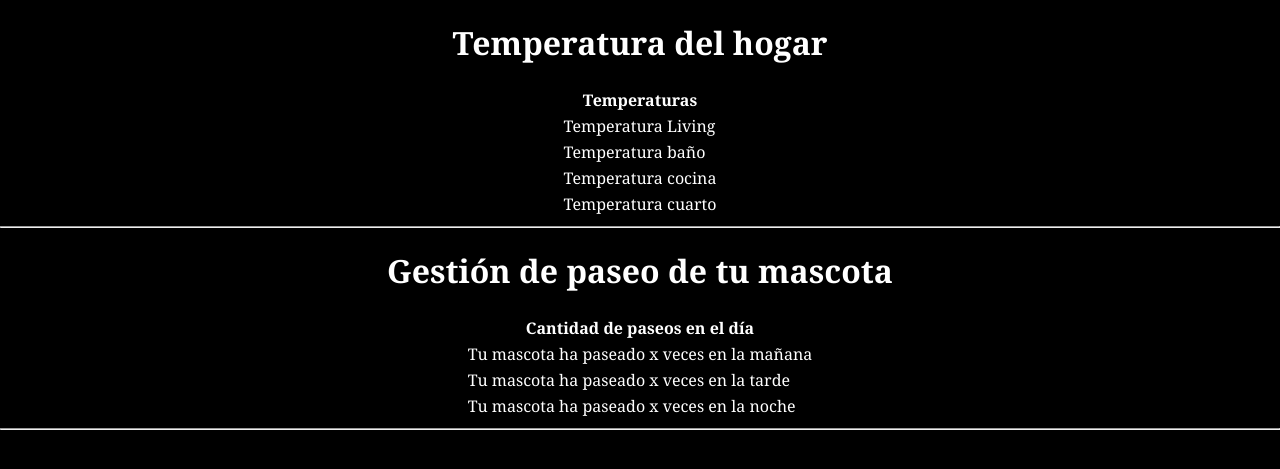
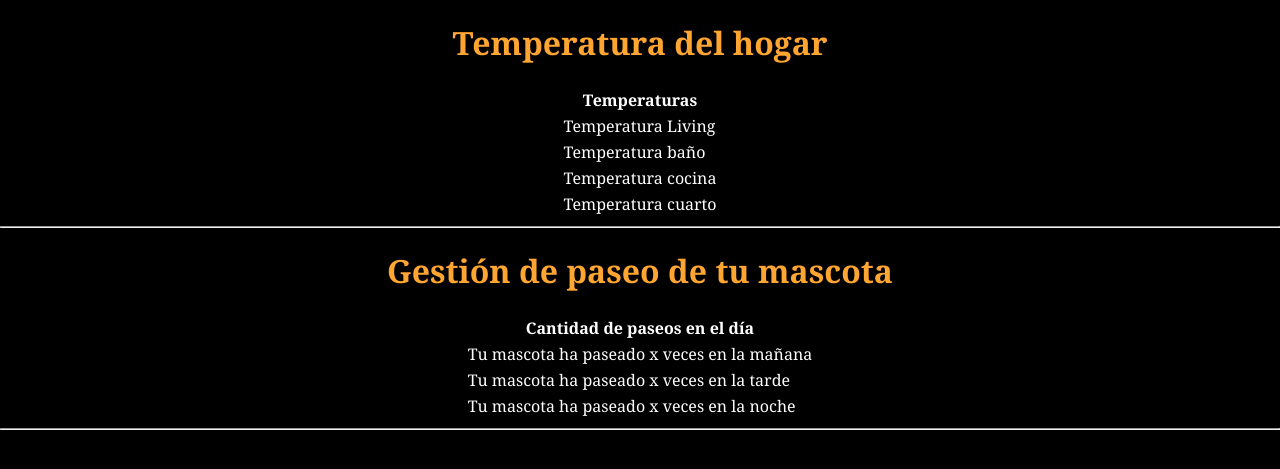
Before and after one commit to Mr-Hat/Pagina-del-arduino, a PHP site: page /Proyecto.html in a window 1280 px wide. Shown: the top 469 px of the page. Run offline with PHP 8.4, Linux system fonts and the light colour scheme.

Commit message:
mejora color h1 h2

```diff
--- a/Dproyecto.css
+++ b/Dproyecto.css
@@ -7,12 +7,12 @@ body {
   }
 
   h1 {
-    color: white;
+    color: #ffa531;
     text-align: center;
   }
   h2 {
     font-size: large;
-    color: white;
+    color:  #ffa531;
     text-align: center;
   }
 
```
